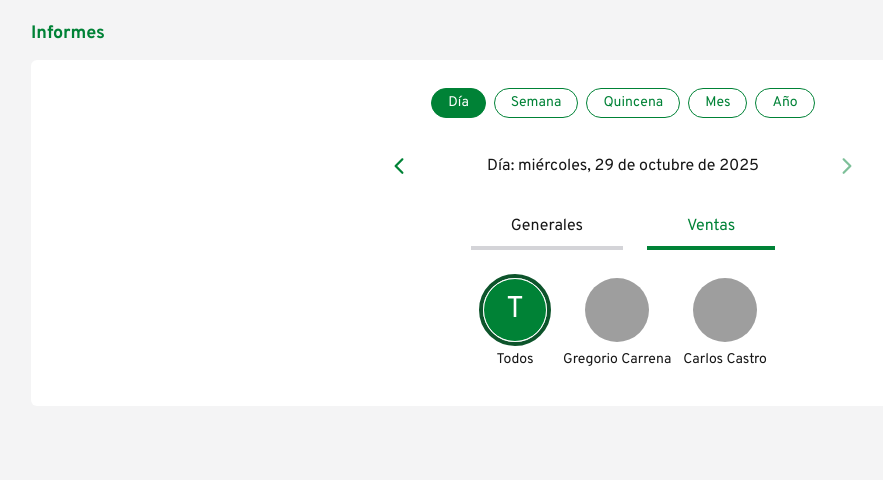
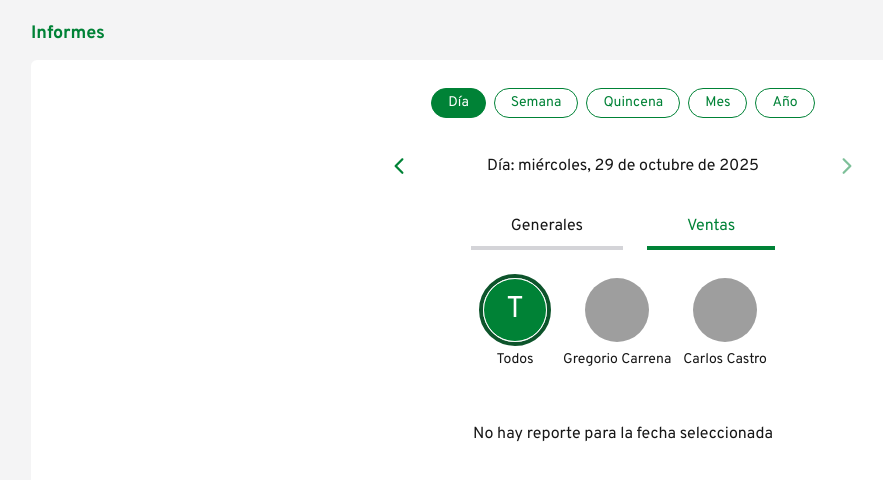
Before and after one commit to carlosed7641/beauty-booking, a Next.js app: page /admin/reports in a window 1280 px wide. Both pictures are taken after a click on the tab "Ventas". Shown: the top 480 px of the page, without its empty margins (17-900 px from the left). Built offline with nearby package versions, Linux system fonts and the light colour scheme; grey boxes are pictures that could not be loaded.

Commit message:
done admin reports page

```diff
--- a/app/admin/(admin)/components/index.ts
+++ b/app/admin/(admin)/components/index.ts
@@ -8,6 +8,7 @@ export * from './general-reports-panel/GeneralReportsPanel'
 export * from './registration-data/RegistrationData'
 export * from './registration-form/RegistrationForm'
 export * from './registration-steps/RegistrationSteps'
+export * from './sales-reports-panel/SalesReportsPanel'
 export * from './schedule-assign/ScheduleAssing'
 export * from './schedule-button/ScheduleButton'
 export * from './schedule-months/ScheduleMonths'
--- /dev/null
+++ b/app/admin/(admin)/components/sales-reports-panel/SalesReportsPanel.tsx
@@ -0,0 +1,55 @@
+import { formatNumber } from '@/helpers'
+import { CgSpinner } from 'react-icons/cg'
+
+interface Props {
+    isLoading: boolean
+    totalSales: number
+    completedServices: number
+    groupSales: GroupSale[]
+}
+
+export const SalesReportsPanel = ({
+    isLoading,
+    totalSales,
+    completedServices,
+    groupSales,
+}: Props) => {
+    return (
+        <div className="w-[300px] md:w-[450px] mx-auto flex flex-col items-center">
+            {
+                isLoading ?
+                    <CgSpinner className="text-5xl text-green-700 animate-spin my-8" />
+                    :
+                    groupSales.length > 0 ?
+                        <>
+                            <div className="flex justify-center gap-8 pb-2 border-b border-zinc-300">
+                                <span>Total: <b>{formatNumber(totalSales.toString())}</b></span>
+                                <span>Cantidad: <b>{completedServices}</b></span>
+                            </div>
+                            <table className="w-full">
+                                <thead className="bg-green-700 text-white">
+                                    <tr>
+                                        <th className="py-1">Nombre</th>
+                                        <th className="py-1">Cantidad</th>
+                                        <th className="py-1">Ventas</th>
+                                    </tr>
+                                </thead>
+                                <tbody>
+                                    {
+                                        groupSales.map(s => (
+                                            <tr key={s.id} className="border-b border-zinc-300">
+                                                <td className="text-center py-1">{s.name}</td>
+                                                <td className="text-center py-1">{s.quantity}</td>
+                                                <td className="text-center py-1">${formatNumber(s.total.toString())}</td>
+                                            </tr>
+                                        ))
+                                    }
+                                </tbody>
+                            </table>
+                        </>
+                        :
+                        <h3 className="my-5">No hay reporte para la fecha seleccionada</h3>
+            }
+        </div>
+    )
+}
--- a/app/admin/(admin)/reports/Reports.tsx
+++ b/app/admin/(admin)/reports/Reports.tsx
@@ -2,7 +2,7 @@
 
 import { useEffect, useState } from 'react'
 import { OptionsSelector, SimpleTabs } from '@/components'
-import { DateSwitcher, GeneralReportsPanel, SelectProfessional } from '../components'
+import { DateSwitcher, GeneralReportsPanel, SalesReportsPanel, SelectProfessional } from '../components'
 import { DEFAULT_PROFESSIONAL, DEFAULT_REPORT_DATA_SUMMARY } from '@/util/const'
 
 const timeOptions: TimeOptionItem[] = [
@@ -147,6 +147,17 @@ export const Reports = ({ foundationDate, events, professionals }: Props) => {
                             customerSet.add(customer.id)
                         }
 
+                        const existingService = acc.groupSales.find(s => s.id === serviceId)
+
+                        if (existingService) {
+                            existingService.quantity += 1
+                            existingService.total += price
+                        } else {
+                            acc.groupSales.push({ id: serviceId, name: serviceName, quantity: 1, total: price });
+                        }
+
+                        acc.groupSales = acc.groupSales.sort((s1, s2) => s2.total - s1.total)
+
                         break
                     case 'aborted':
                         abortedEvents++
@@ -208,6 +219,15 @@ export const Reports = ({ foundationDate, events, professionals }: Props) => {
                             selectedProfessionalId={selectedProfessional.id}
                         />
                     }
+                    {
+                        activeTab === 'sales' &&
+                        <SalesReportsPanel
+                            isLoading={isLoadingData}
+                            totalSales={dataSummary.totalSales}
+                            completedServices={dataSummary.completedServices}
+                            groupSales={dataSummary.groupSales}
+                        />
+                    }
                 </div>
             </div>
         </>
--- a/app/admin/(admin)/reports/page.tsx
+++ b/app/admin/(admin)/reports/page.tsx
@@ -123,7 +123,7 @@ export default function ReportsPage() {
                 serviceId: "006",
                 name: "Rayitos",
                 duration: { hours: 0, minutes: 45 },
-                price: 25_000
+                price: 30_000
             },
             selectedProfessional: {
                 id: 'abc',
--- a/app/util/const.ts
+++ b/app/util/const.ts
@@ -405,5 +405,6 @@ export const DEFAULT_REPORT_DATA_SUMMARY: ReportDataSummary = {
     adminScheduling: 0,
     abortedRate: 0,
     cancellationRate: 0,
-    totalCustomers: 0
+    totalCustomers: 0,
+    groupSales: []
 }
```
Also changed, not shown: app/interfaces/report-data-summary.interfaces.ts (+8 -0 lines).
